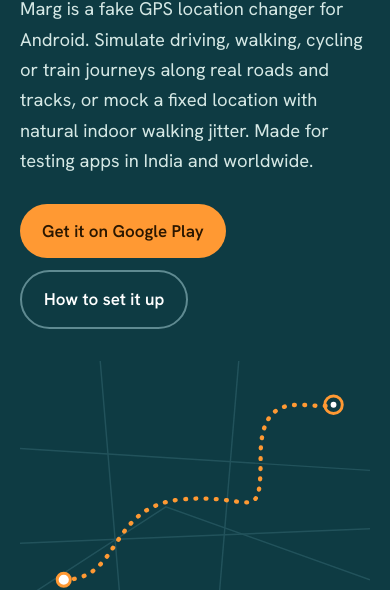
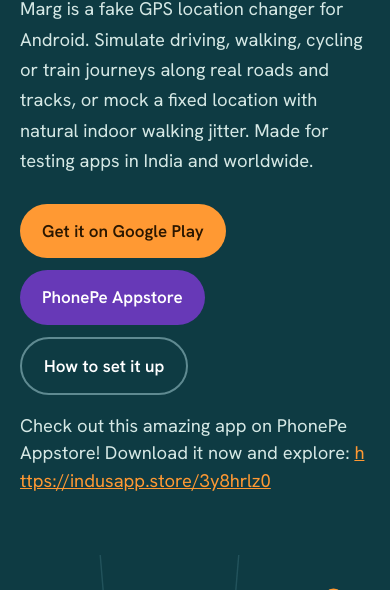
Before and after one commit to rahul-baberwal/marg, a plain HTML site: page docs/index.html in a window 390 px wide. Shown: the part 254-844 px from the top of the page. Drawn offline with nearby package versions, Linux system fonts and the light colour scheme.

Commit message:
docs: update app store listing with new features and add PhonePe Appstore link in website

```diff
--- a/docs/index.html
+++ b/docs/index.html
@@ -39,8 +39,10 @@
           <div class="cta">
             <a class="btn primary" href="https://play.google.com/store/apps/details?id=com.rahulbaberwal.marg">Get it on
               Google Play</a>
+            <a class="btn phonepe" href="https://indusapp.store/3y8hrlz0" target="_blank" rel="noopener">PhonePe Appstore</a>
             <a class="btn ghost" href="#setup">How to set it up</a>
           </div>
+          <p class="store-callout">Check out this amazing app on PhonePe Appstore! Download it now and explore: <a href="https://indusapp.store/3y8hrlz0" target="_blank" rel="noopener">https://indusapp.store/3y8hrlz0</a></p>
         </div>
         <svg class="route" viewBox="0 0 480 360" role="img"
           aria-label="A dotted route curving from a start point to a destination, with a marker travelling along it">
@@ -168,7 +170,7 @@
     <div class="wrap">
       <span>© 2026 Rahul Baberwal. Map data © <a href="https://www.openstreetmap.org/copyright">OpenStreetMap
           contributors</a>.</span>
-      <span><a href="privacy.html">Privacy policy</a> · <a href="https://rahulbaberwal.com">rahulbaberwal.com</a></span>
+      <span><a href="https://indusapp.store/3y8hrlz0" target="_blank" rel="noopener">PhonePe Appstore</a> · <a href="https://play.google.com/store/apps/details?id=com.rahulbaberwal.marg" target="_blank" rel="noopener">Google Play</a> · <a href="privacy.html">Privacy policy</a> · <a href="https://rahulbaberwal.com">rahulbaberwal.com</a></span>
     </div>
   </footer>
   <script>
--- a/docs/style.css
+++ b/docs/style.css
@@ -29,8 +29,11 @@ a:focus-visible,button:focus-visible{outline:3px solid var(--saffron);outline-of
 .cta{display:flex;flex-wrap:wrap;gap:12px}
 .btn{display:inline-block;padding:13px 22px;border-radius:999px;font-weight:600;text-decoration:none}
 .btn.primary{background:var(--saffron);color:#2B1700}
+.btn.phonepe{background:#6739B7;color:#fff}
 .btn.ghost{border:2px solid #5F8A91;color:#fff}
 .btn:hover{filter:brightness(1.08)}
+.store-callout{font-size:.95rem;color:#D5E8E5;margin:16px 0 0;max-width:54ch;line-height:1.5}
+.store-callout a{color:var(--saffron);text-decoration:underline;word-break:break-all}
 .route{width:100%;height:auto;max-width:520px;justify-self:center}
 @media(min-width:860px){.hero{grid-template-columns:1.05fr 1fr}}
 
```
Also changed, not shown: 1 other file.
